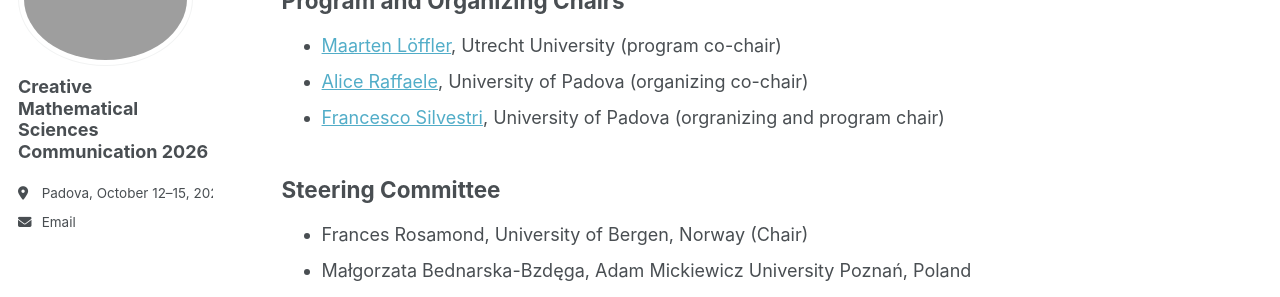
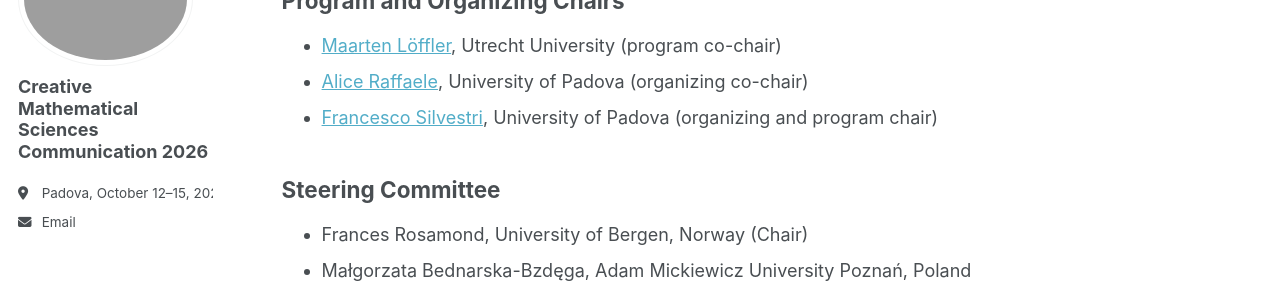
Before and after one commit to CMSC2026/cmsc2026.github.io, a Jekyll site: the page built from _pages/committees.md, in a window 1280 px wide and 1360 px high. Shown: the part 185-482 px from the top of the window. Built offline with Jekyll 4.4.1, drawn with Linux system fonts in a browser that asks for light colours; a script that is not in the unit is left out.

Commit message:
fix typo

```diff
--- a/_pages/committees.md
+++ b/_pages/committees.md
@@ -9,7 +9,7 @@
 
 - [Maarten Löffler](https://webspace.science.uu.nl/~loffl001/about.html), Utrecht University (program co-chair)
 - [Alice Raffaele](https://aliceraffaele.github.io), University of Padova (organizing co-chair)
-- [Francesco Silvestri](https://www.dei.unipd.it/~silvestri/index.html), University of Padova (orgranizing and program chair)
+- [Francesco Silvestri](https://www.dei.unipd.it/~silvestri/index.html), University of Padova (organizing and program chair)
 
 
 ## Steering Committee
```
